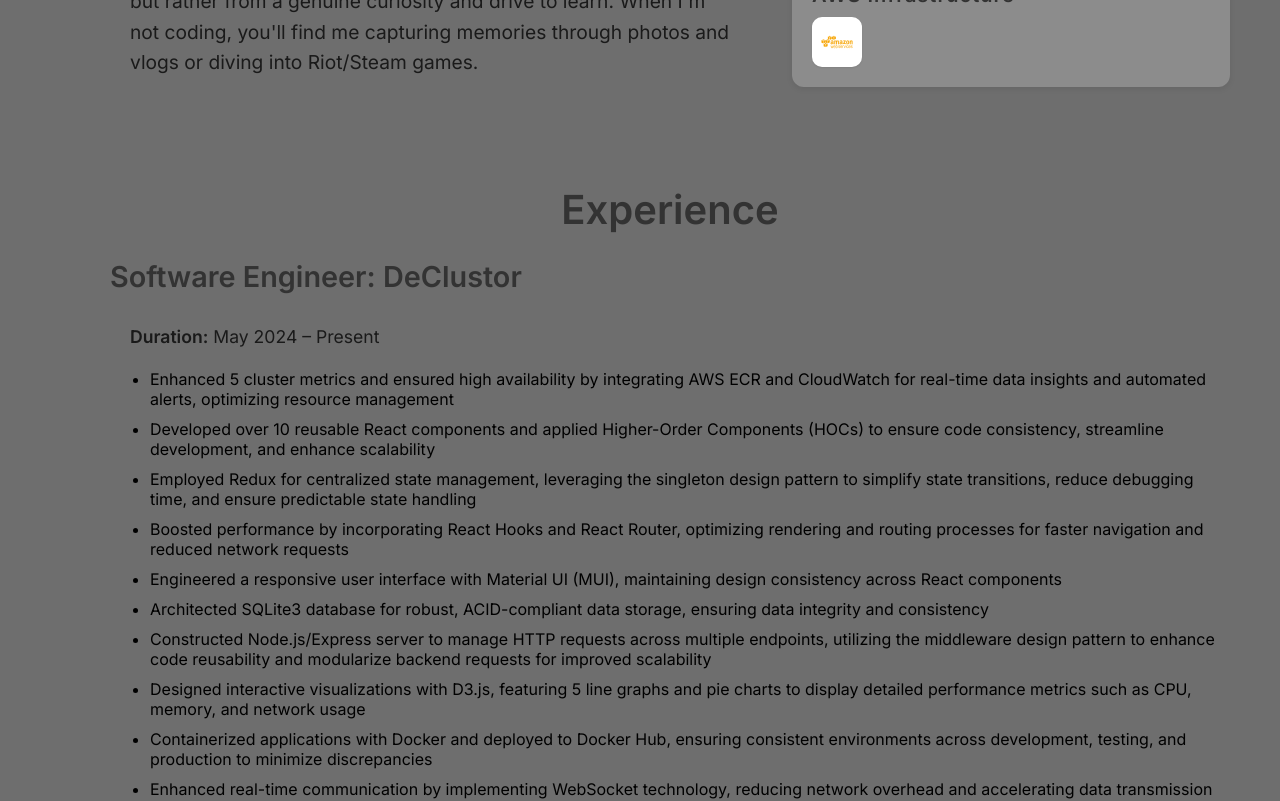
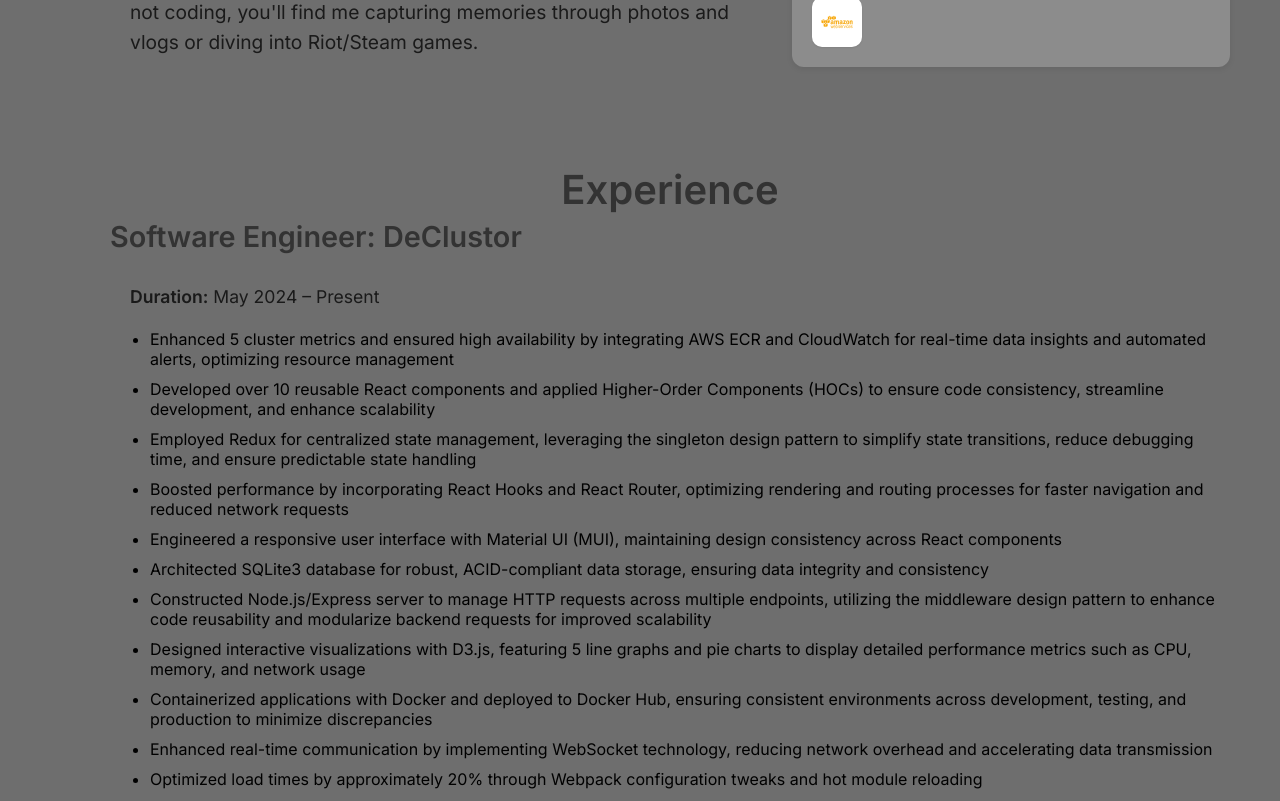
Before and after one commit to gracelo0717/gracelo0717.github.io, a React app: page /projects in a window 1280 px wide. Shown: the part 1500-2301 px from the top of the page. Built offline with nearby package versions, Linux system fonts and the light colour scheme.

Commit message:
update h2 for about and exp

```diff
--- a/src/styles.css
+++ b/src/styles.css
@@ -278,7 +278,8 @@ p {
 #aboutme h2 {
   display: flex;
   justify-content: start;
-  margin: 40px;
+  margin-top: 40px;
+  margin-bottom: 0;
 }
 
 .about-content {
@@ -357,7 +358,11 @@ p {
   align-items: center;
   margin-left: 60px;
   width: calc(100% - 60px);
-  padding-top: 40px;
+}
+
+#experience h2 {
+  margin-top: 40px;
+  margin-bottom: 0;
 }
 
 #experience h3 {
```
